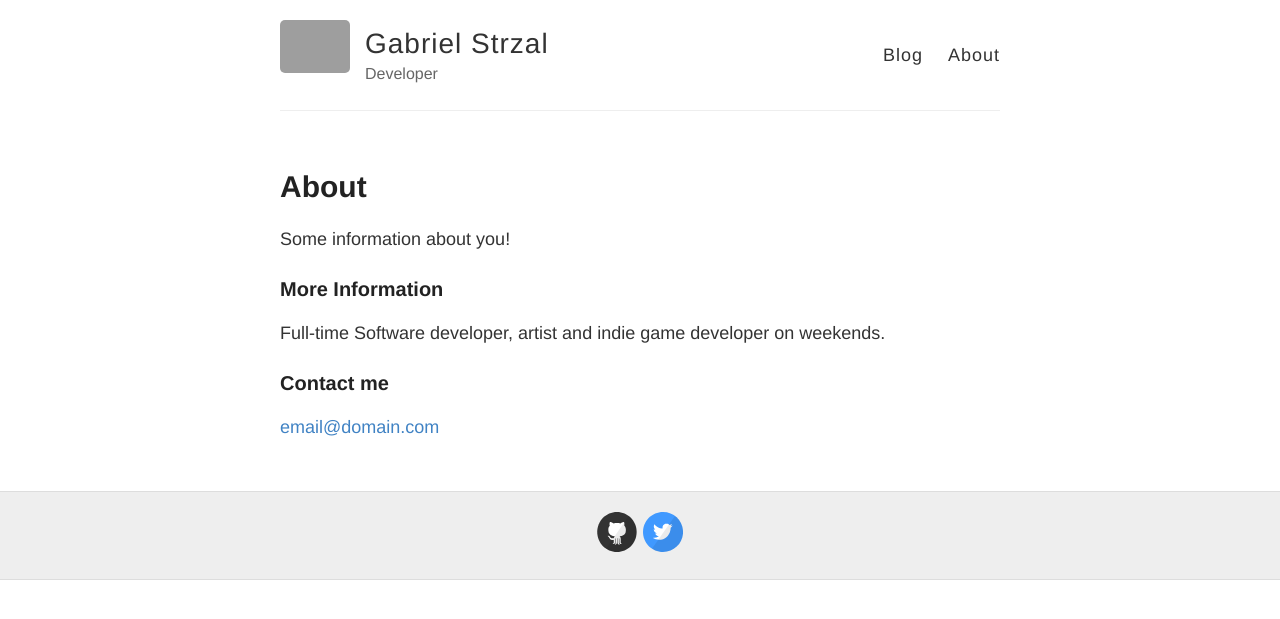
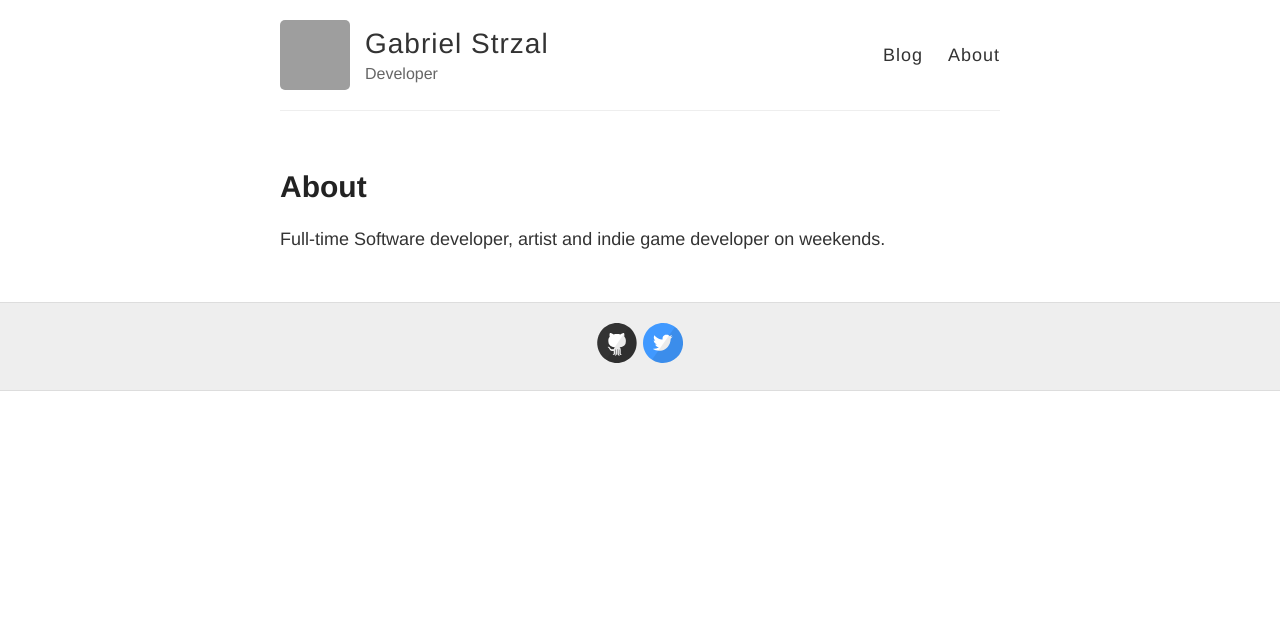
Before and after one commit to GabrielStrzal/gabrielstrzal.github.io, a Jekyll site: the page built from about.md, in a window 1280 px wide. Shown: the top 619 px of the page. Built offline with Jekyll 4.4.1, drawn with Linux system fonts in a browser that asks for light colours; grey boxes are pictures that could not be loaded.

Commit message:
fixing pages

```diff
--- a/_config.yml
+++ b/_config.yml
@@ -9,7 +9,7 @@ name: Gabriel Strzal
 description: Developer
 
 # URL of your avatar or profile pic (you could use your GitHub profile pic)
-avatar: https://raw.githubusercontent.com/barryclark/jekyll-now/master/images/jekyll-logo.png
+avatar: https://avatars2.githubusercontent.com/u/6049344?s=460&u=15ae058877b3bd99a75fcf98c7436eab470ad2c7&v=4
 
 #
 # Flags below are optional
--- a/about.md
+++ b/about.md
@@ -4,12 +4,5 @@ title: About
 permalink: /about/
 ---
 
-Some information about you!
-
-### More Information
 
 Full-time Software developer, artist and indie game developer on weekends.
-
-### Contact me
-
-[email@domain.com](mailto:email@domain.com)
```
Also changed, not shown: _posts/2020-09-03-Hello-World.md (renamed from _posts/2020-04-03-Hello-World.md).
